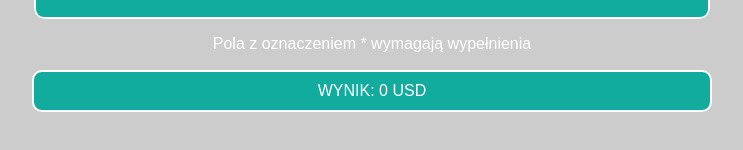
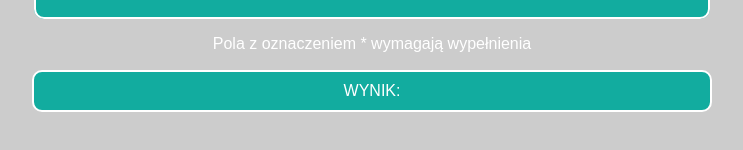
Before and after one commit to Ewelina-EN/currency-converter-react, a React (Create React App) app: page / in a window 1280 px wide. Shown: the part 260-410 px from the top of the page, without its empty margins (268-1011 px from the left). Built offline with nearby package versions, Linux system fonts and the light colour scheme; a web font is replaced by a local one.

Commit message:
toFixed added

```diff
--- a/src/App.js
+++ b/src/App.js
@@ -11,8 +11,8 @@ import { currencies } from './Currency/currencies';
 function App() {
 
   const initialResult = {
-    targetAmount: 0,
-    currency: currencies[0].short,
+    targetAmount: " ",
+    currency: currencies.short,
   };
 
   const [result, setResult] = useState(initialResult);
@@ -25,7 +25,7 @@ function App() {
       .rate;
 
     setResult({
-      targetAmount: amount / rate,
+      targetAmount: (amount / rate).toFixed(2),
       currency: currency,
     });
   };
```
